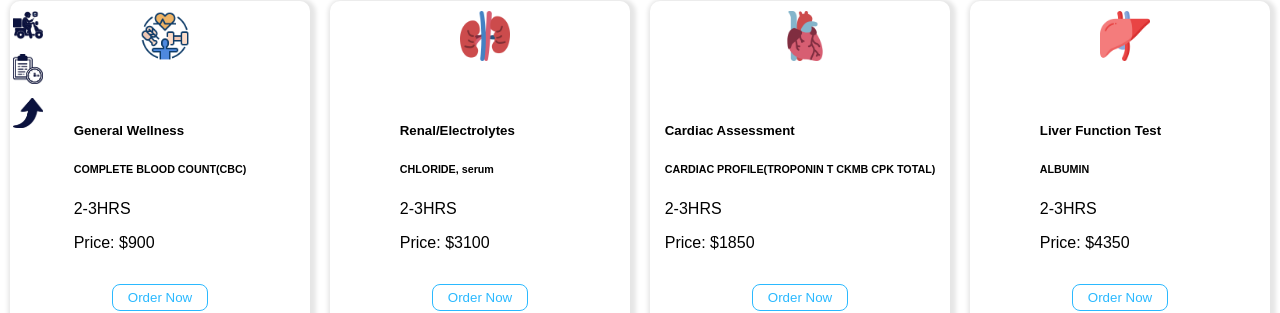
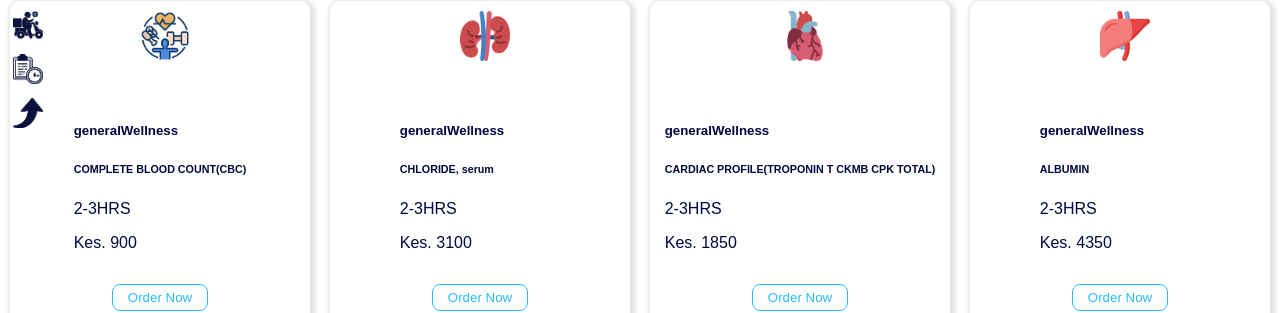
Before and after one commit to ondicho/eumake-labs, a React (Vite) app: page / in a window 1280 px wide. Shown: the part 618-931 px from the top of the page. Built offline with nearby package versions, Linux system fonts and the light colour scheme; a web font is replaced by a local one.

Commit message:
final services cards

```diff
--- a/src/assets/css/panel.css
+++ b/src/assets/css/panel.css
@@ -45,9 +45,8 @@
     align-self: center;
   }
 
-  .pathology-service-body {
-    text-align: center;
-    padding: 15px;
+  .panel-service-description {
+    color: #00063f;
   }
 
   .panel-service-btn:hover {
--- a/src/components/pages/Panel.jsx
+++ b/src/components/pages/Panel.jsx
@@ -26,6 +26,7 @@ const Panel = React.forwardRef((props, ref) => {
   const servicesData = {
     generalWellness: {
       section: 'General Wellness',
+      activeSection: 'generalWellness',
       tests: [
         { name: 'COMPLETE BLOOD COUNT(CBC)', duration: '2-3HRS', price: 900 },
         { name: 'ESR, blood', duration: '2-3HRS', price: 850 },
@@ -35,6 +36,7 @@ const Panel = React.forwardRef((props, ref) => {
     },
     renalElectrolytes: {
       section: 'Renal/Electrolytes',
+      activeSection: 'generalWellness',
       tests: [
         { name: 'CHLORIDE, serum', duration: '2-3HRS', price: 3100 },
         { name: 'CREATINE CLEARANCE', duration: '2-3HRS', price: 6250 },
@@ -44,6 +46,7 @@ const Panel = React.forwardRef((props, ref) => {
     },
     cardiacAssessment: {
       section: 'Cardiac Assessment',
+      activeSection: 'generalWellness',
       tests: [
         { name: 'CARDIAC PROFILE(TROPONIN T CKMB CPK TOTAL)', duration: '2-3HRS', price: 1850 },
         { name: 'CARDIAC TROPONIN T', duration: '2-3HRS', price: 900 },
@@ -53,6 +56,7 @@ const Panel = React.forwardRef((props, ref) => {
     },
     liverFunctionTest: {
       section: 'Liver Function Test',
+      activeSection: 'generalWellness',
       tests: [
         { name: 'ALBUMIN', duration: '2-3HRS', price: 4350 },
         { name: 'ALT/SGPT, serum', duration: '2-3HRS', price: 850 },
@@ -62,6 +66,7 @@ const Panel = React.forwardRef((props, ref) => {
     },
     // Add more sections as needed
   };
+
 
   const selectedTests = servicesData[activeSection]?.tests || [];
 
@@ -78,7 +83,7 @@ const Panel = React.forwardRef((props, ref) => {
           return (
             <ServiceCard
               key={index}
-              section={section.section}
+              section={section.activeSection}
               testName={firstTest.name}
               duration={firstTest.duration}
               price={firstTest.price}
--- a/src/components/pages/ServiceCard.jsx
+++ b/src/components/pages/ServiceCard.jsx
@@ -13,7 +13,7 @@ const ServiceCard = ({ section, testName, duration, price, image, onClick }) =>
                     <h5>{section}</h5>
                     <h6>{testName}</h6>
                     <p>{duration}</p>
-                    <p>Price: ${price}</p>
+                    <p>Kes. {price}</p>
                 </div>
 
                 <div className="panel-service-read-more">
```
